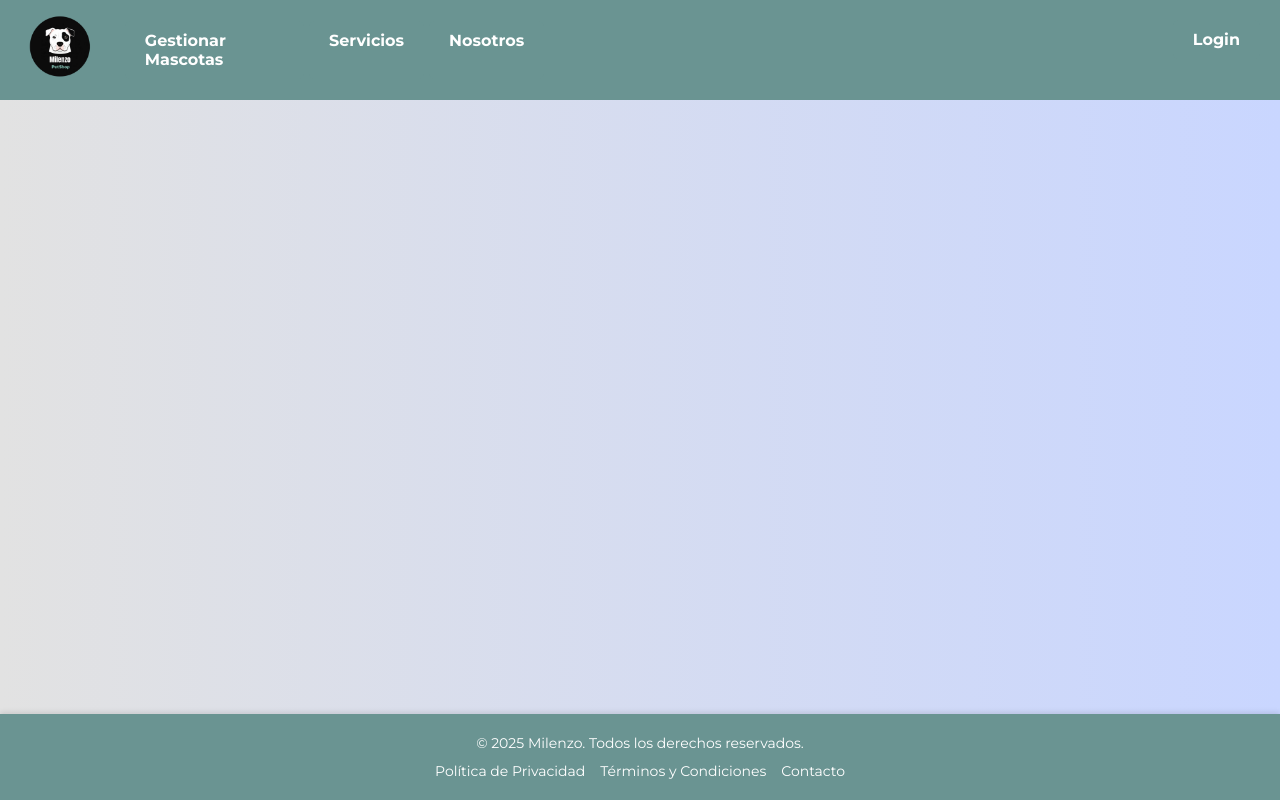
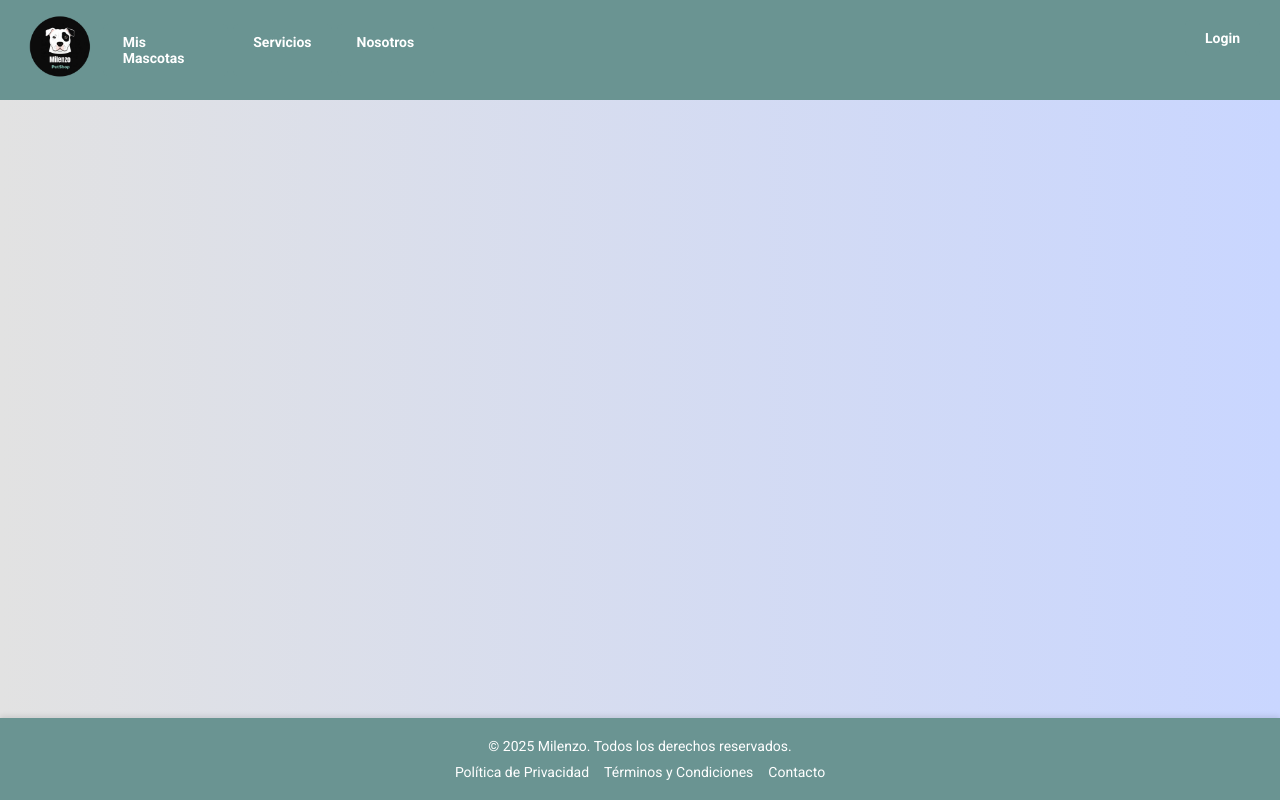
Before and after one commit to Trivii1457/Mlz-plantillas, a plain HTML site: page index.html in a window 1280 px wide. Drawn offline with Linux system fonts and the light colour scheme.

Commit message:
Pequeño cambio

```diff
--- a/index.html
+++ b/index.html
@@ -14,7 +14,7 @@
                 <img src="Img\milen-2.png" alt="Logo Milenzo">
             </a>
             <div class="nav-buttons">
-                <a href="/gestionar-mascotas" class="nav-button">Gestionar Mascotas</a>
+                <a href="/gestionar-mascotas" class="nav-button">Mis Mascotas</a>
                 <a href="/servicios" class="nav-button">Servicios</a>
                 <a href="/nosotros" class="nav-button">Nosotros</a>
             </div>
--- a/style.css
+++ b/style.css
@@ -1,10 +1,11 @@
-@import url('https://fonts.googleapis.com/css2?family=Montserrat:wght@300;400;500;600;700&display=swap');
+@import url('https://fonts.googleapis.com/css2?family=Roboto:ital,wght@0,100..900;1,100..900&display=swap');
 
 * {
     margin: 0;
     padding: 0;
     box-sizing: border-box;
-    font-family: 'Montserrat', sans-serif;
+    font-family: 'Roboto', sans-serif;
+    font-size: 14px;
 }
 
 body {
```
